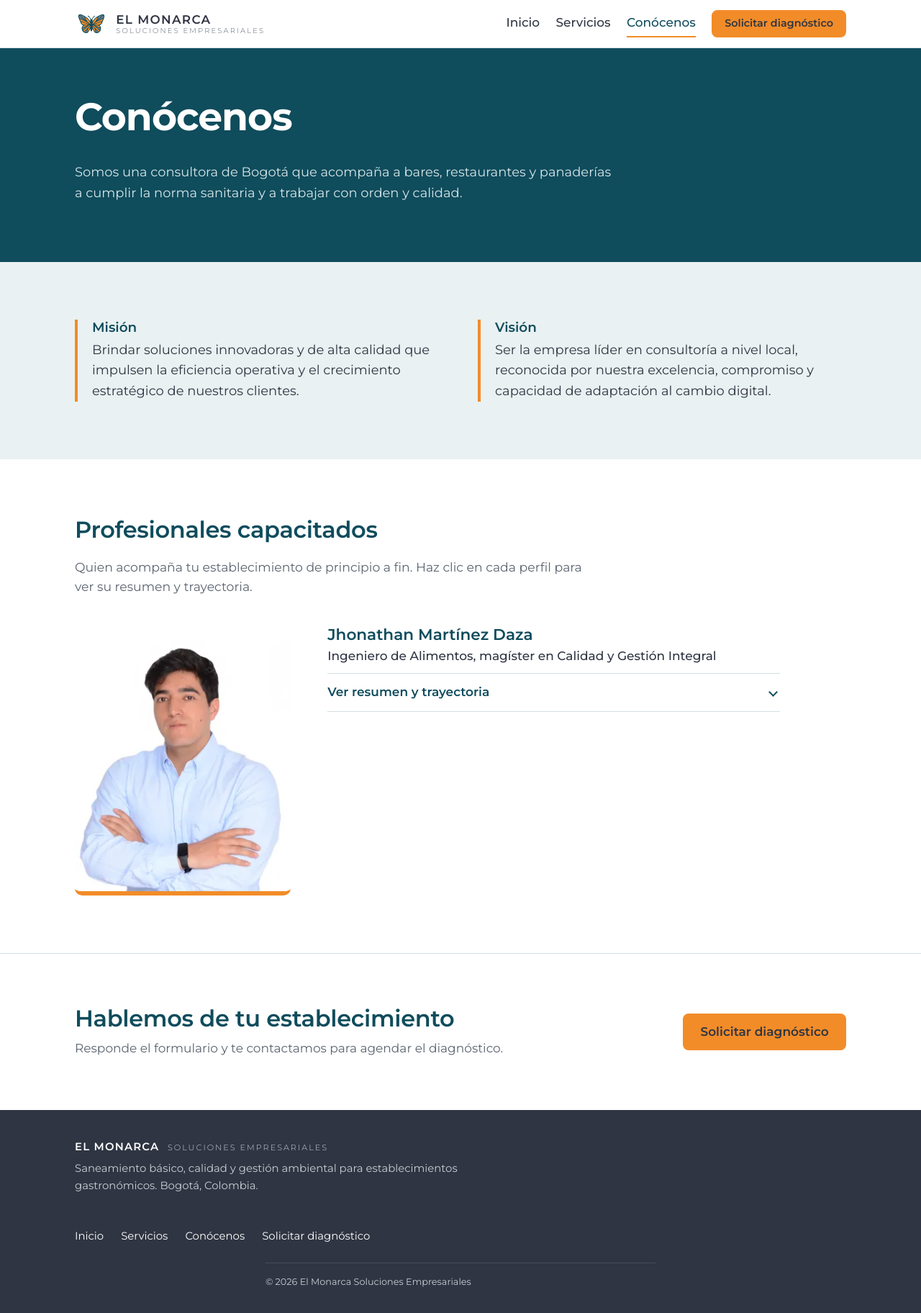
After one commit to solucioneselmonarcasas-pixel/Paginaweb-elmonarca, a Flask app: page /conocenos in a window 1280 px wide. The commit adds this page. Shown: the whole page at 72% size. Run offline with Flask 3, Linux system fonts and the light colour scheme.

Commit message:
Inclusión pestala de conocenos, perfiles profesionales y otros

```diff
--- a/app.py
+++ b/app.py
@@ -5,7 +5,9 @@ En producción se ejecuta con Gunicorn (ver Dockerfile), nunca con el servidor
 de desarrollo de Flask. Para probar en tu equipo:
     python app.py              -> http://127.0.0.1:5000
 """
+import json
 import os
+from pathlib import Path
 
 from flask import Flask, render_template, request
 from werkzeug.middleware.proxy_fix import ProxyFix
@@ -17,7 +19,7 @@ app.wsgi_app = ProxyFix(app.wsgi_app, x_for=1, x_proto=1, x_host=1)
 # Los archivos estáticos (CSS, imágenes) se guardan en caché del navegador 7 días.
 # Si cambias una imagen o el CSS, sube el número de VERSION_ESTATICOS para forzar la recarga.
 app.config["SEND_FILE_MAX_AGE_DEFAULT"] = 60 * 60 * 24 * 7
-VERSION_ESTATICOS = "3"
+VERSION_ESTATICOS = "5"
 
 # ==========================================
 # DATOS DE LA EMPRESA (se repiten en toda la web)
@@ -65,6 +67,27 @@ COMPONENTES = [
     ("Control de consumo de agua y energía", 3),
     ("Buenas prácticas ambientales", 3),
 ]
+
+
+# Profesionales del equipo (página Conócenos). Se editan en datos/profesionales.json:
+# una entrada por profesional; agregar o quitar personas no requiere tocar el código.
+# Fotos: static/img/profesionales/<slug>-320.webp y <slug>-640.webp (scripts/preparar_foto.py).
+# Si un profesional aún no tiene foto se muestran sus iniciales.
+BASE = Path(__file__).resolve().parent
+CARPETA_FOTOS = BASE / "static" / "img" / "profesionales"
+
+
+def cargar_profesionales() -> list[dict]:
+    datos = json.loads((BASE / "datos" / "profesionales.json").read_text(encoding="utf-8"))
+    lista = []
+    for p in datos.get("profesionales", []):
+        if not p.get("nombre") or not p.get("slug"):
+            continue
+        p["hay_foto"] = (CARPETA_FOTOS / f"{p['slug']}-320.webp").exists()
+        partes = p["nombre"].split()
+        p["iniciales"] = (partes[0][0] + (partes[1][0] if len(partes) > 1 else "")).upper()
+        lista.append(p)
+    return lista
 
 
 # ==========================================
@@ -117,6 +140,11 @@ def servicios():
     return render_template("servicios.html", planes=PLANES, componentes=COMPONENTES, pagina="servicios")
 
 
+@app.route("/conocenos")
+def conocenos():
+    return render_template("conocenos.html", profesionales=cargar_profesionales(), pagina="conocenos")
+
+
 @app.errorhandler(404)
 def no_encontrada(_error):
     return render_template("404.html", pagina=""), 404
--- a/static/css/estilos.css
+++ b/static/css/estilos.css
@@ -185,6 +185,52 @@ p { margin: 0 0 1em; max-width: 64ch; }
 .incluido { width: 24px; height: 24px; fill: none; stroke: var(--naranja); stroke-width: 3; stroke-linecap: round; stroke-linejoin: round; vertical-align: middle; }
 .no-incluido { color: #A9B4B8; }
 
+/* ---------- Conócenos ---------- */
+.proposito--claro { color: var(--grafito); }
+.proposito--claro > div { border-left: 4px solid var(--naranja); padding-left: 1.25rem; }
+.proposito--claro h3 { margin-bottom: .4rem; }
+.proposito--claro p { font-size: 1.12rem; margin: 0; }
+
+/* Equipo: una tarjeta por profesional; crece sola cuando se agregan más */
+.equipo { display: grid; grid-template-columns: repeat(auto-fill, minmax(280px, 1fr)); gap: 2.5rem 2rem; align-items: start; }
+.profesional { display: grid; gap: 1.1rem; }
+.profesional__foto img, .profesional__iniciales {
+  width: 100%; aspect-ratio: 4 / 5; object-fit: cover; border-radius: var(--radio); border-bottom: 6px solid var(--naranja);
+}
+.profesional__iniciales { background: var(--petroleo); color: var(--blanco); display: grid; place-items: center;
+                          font-size: 4rem; font-weight: 300; letter-spacing: .08em; }
+.profesional h3 { font-size: 1.35rem; margin-bottom: .25rem; }
+.profesional__cargo { font-weight: 500; color: var(--grafito); margin-bottom: .6rem; }
+.profesional__resumen { color: var(--grafito); font-size: 1rem; font-weight: 500; margin-top: .2rem; }
+.profesional__enlace { display: inline-block; font-size: .92rem; font-weight: 500; margin: .6rem 0 .4rem; }
+
+/* Con un solo profesional la tarjeta se muestra horizontal y aprovecha el ancho */
+.profesional:only-child { grid-column: 1 / -1; grid-template-columns: 300px minmax(0, 1fr); gap: clamp(1.5rem, 4vw, 3.5rem); max-width: 980px; }
+
+.profesional__detalle { border-top: 1px solid var(--linea); border-bottom: 1px solid var(--linea); margin-top: .4rem; }
+.profesional__detalle summary {
+  cursor: pointer; list-style: none; padding: .8rem 0; font-weight: 600; color: var(--petroleo);
+  display: flex; justify-content: space-between; align-items: center;
+}
+.profesional__detalle summary::-webkit-details-marker { display: none; }
+.profesional__detalle summary::after {
+  content: ""; width: 9px; height: 9px; border-right: 2px solid currentColor; border-bottom: 2px solid currentColor;
+  transform: rotate(45deg); margin-right: .3rem; transition: transform .2s ease;
+}
+.profesional__detalle[open] summary::after { transform: rotate(-135deg); }
+.profesional__detalle[open] summary { color: var(--grafito); }
+@media (prefers-reduced-motion: reduce) { .profesional__detalle summary::after { transition: none; } }
+.profesional__cuerpo { padding-bottom: .5rem; font-size: .96rem; }
+.profesional__cuerpo h4 { font-size: 1rem; color: var(--petroleo); margin: 1.4rem 0 .7rem; }
+
+.trayectoria { list-style: none; margin: 0 0 .5rem; padding: 0; border-left: 2px solid var(--linea); }
+.trayectoria li { padding: 0 0 1rem 1.25rem; position: relative; display: flex; flex-direction: column; }
+.trayectoria li::before { content: ""; position: absolute; left: -7px; top: .45rem; width: 12px; height: 12px;
+                          border-radius: 50%; background: var(--blanco); border: 2px solid var(--petroleo); }
+.trayectoria strong { color: var(--grafito); }
+.trayectoria span { color: var(--gris); font-size: .93rem; }
+.trayectoria__periodo { font-size: .84rem !important; }
+
 /* ---------- Pie ---------- */
 .pie { background: var(--grafito); color: #C9CED5; font-size: .93rem; }
 .pie__interior { max-width: var(--ancho); margin: 0 auto; padding: 2.5rem 1.5rem 1.5rem;
@@ -203,6 +249,8 @@ p { margin: 0 0 1em; max-width: 64ch; }
   .pasos { grid-template-columns: repeat(2, minmax(0, 1fr)); }
   .pasos::before { display: none; }
   .planes { grid-template-columns: 1fr; max-width: 480px; }
+  .profesional:only-child { grid-template-columns: 1fr; }
+  .profesional__foto { max-width: 320px; }
   .plan--1, .plan--2 { margin-top: 0; }
 }
 @media (max-width: 600px) {
--- a/templates/base.html
+++ b/templates/base.html
@@ -29,6 +29,7 @@
       <nav class="menu" aria-label="Principal">
         <a href="{{ url_for('inicio') }}" {% if pagina == 'inicio' %}aria-current="page"{% endif %}>Inicio</a>
         <a href="{{ url_for('servicios') }}" {% if pagina == 'servicios' %}aria-current="page"{% endif %}>Servicios</a>
+        <a href="{{ url_for('conocenos') }}" {% if pagina == 'conocenos' %}aria-current="page"{% endif %}>Conócenos</a>
         {% if empresa.herramienta_url %}<a href="{{ empresa.herramienta_url }}">Ingresar a la herramienta</a>{% endif %}
         <a class="boton boton--pequeno" href="{{ empresa.formulario }}" target="_blank" rel="noopener noreferrer">Solicitar diagnóstico</a>
       </nav>
@@ -48,6 +49,7 @@
       <nav aria-label="Pie de página" class="pie__enlaces">
         <a href="{{ url_for('inicio') }}">Inicio</a>
         <a href="{{ url_for('servicios') }}">Servicios</a>
+        <a href="{{ url_for('conocenos') }}">Conócenos</a>
         <a href="{{ empresa.formulario }}" target="_blank" rel="noopener noreferrer">Solicitar diagnóstico</a>
       </nav>
     </div>
--- /dev/null
+++ b/templates/conocenos.html
@@ -0,0 +1,95 @@
+{% extends "base.html" %}
+{% block titulo %}Conócenos · {{ empresa.nombre }}{% endblock %}
+{% block descripcion %}Misión, visión y equipo de profesionales de {{ empresa.nombre }}.{% endblock %}
+{% block content %}
+
+<section class="encabezado">
+  <div class="encabezado__interior">
+    <h1>Conócenos</h1>
+    <p>Somos una consultora de {{ empresa.ciudad.split(',')[0] }} que acompaña a bares, restaurantes y panaderías a cumplir la norma sanitaria y a trabajar con orden y calidad.</p>
+  </div>
+</section>
+
+<section class="bloque bloque--tenue" aria-labelledby="proposito-titulo">
+  <div class="bloque__interior">
+    <h2 id="proposito-titulo" class="oculto">Misión y visión</h2>
+    <div class="proposito proposito--claro">
+      <div>
+        <h3>Misión</h3>
+        <p>Brindar soluciones innovadoras y de alta calidad que impulsen la eficiencia operativa y el crecimiento estratégico de nuestros clientes.</p>
+      </div>
+      <div>
+        <h3>Visión</h3>
+        <p>Ser la empresa líder en consultoría a nivel local, reconocida por nuestra excelencia, compromiso y capacidad de adaptación al cambio digital.</p>
+      </div>
+    </div>
+  </div>
+</section>
+
+{% if profesionales %}
+<section class="bloque" aria-labelledby="equipo-titulo">
+  <div class="bloque__interior">
+    <h2 id="equipo-titulo">Profesionales capacitados</h2>
+    <p class="bloque__entrada">{{ 'Quien' if profesionales|length == 1 else 'Quienes' }} acompaña{{ '' if profesionales|length == 1 else 'n' }} tu establecimiento de principio a fin. Haz clic en cada perfil para ver su resumen y trayectoria.</p>
+
+    <div class="equipo">
+      {% for p in profesionales %}
+      <article class="profesional" aria-labelledby="prof-{{ p.slug }}">
+        <div class="profesional__foto">
+          {% if p.hay_foto %}
+          <img src="{{ url_for('static', filename='img/profesionales/' ~ p.slug ~ '-320.webp') }}"
+               srcset="{{ url_for('static', filename='img/profesionales/' ~ p.slug ~ '-320.webp') }} 320w, {{ url_for('static', filename='img/profesionales/' ~ p.slug ~ '-640.webp') }} 640w"
+               sizes="(max-width: 600px) 80vw, 300px" width="320" height="400"
+               {% if not loop.first %}loading="lazy"{% endif %} alt="Fotografía de {{ p.nombre }}">
+          {% else %}
+          <div class="profesional__iniciales" aria-hidden="true">{{ p.iniciales }}</div>
+          {% endif %}
+        </div>
+        <div class="profesional__texto">
+          <h3 id="prof-{{ p.slug }}">{{ p.nombre }}</h3>
+          {% if p.cargo %}<p class="profesional__cargo">{{ p.cargo }}</p>{% endif %}
+          {% if p.resumen_corto or p.resumen or p.experiencia or p.formacion %}
+          {# Pestaña desplegable: el resumen y la trayectoria aparecen al hacer clic #}
+          <details class="profesional__detalle">
+            <summary>Ver resumen y trayectoria</summary>
+            <div class="profesional__cuerpo">
+              {% if p.resumen_corto and not p.resumen %}<p class="profesional__resumen">{{ p.resumen_corto }}</p>{% endif %}
+              {% for parrafo in p.resumen %}<p>{{ parrafo }}</p>{% endfor %}
+              {% if p.experiencia %}
+              <h4>Experiencia</h4>
+              <ul class="trayectoria">
+                {% for e in p.experiencia %}
+                <li><strong>{{ e.cargo }}</strong><span>{{ e.empresa }}</span>{% if e.periodo %}<span class="trayectoria__periodo">{{ e.periodo }}</span>{% endif %}</li>
+                {% endfor %}
+              </ul>
+              {% endif %}
+              {% if p.formacion %}
+              <h4>Formación</h4>
+              <ul class="trayectoria">
+                {% for f in p.formacion %}
+                <li><strong>{{ f.titulo }}</strong><span>{{ f.institucion }}</span>{% if f.periodo %}<span class="trayectoria__periodo">{{ f.periodo }}</span>{% endif %}</li>
+                {% endfor %}
+              </ul>
+              {% endif %}
+              {% if p.linkedin %}<a class="profesional__enlace" href="{{ p.linkedin }}" target="_blank" rel="noopener noreferrer">Perfil de LinkedIn de {{ p.nombre.split()[0] }}</a>{% endif %}
+            </div>
+          </details>
+          {% elif p.linkedin %}
+          <a class="profesional__enlace" href="{{ p.linkedin }}" target="_blank" rel="noopener noreferrer">Perfil de LinkedIn de {{ p.nombre.split()[0] }}</a>
+          {% endif %}
+        </div>
+      </article>
+      {% endfor %}
+    </div>
+  </div>
+</section>
+{% endif %}
+
+<section class="cierre">
+  <div class="cierre__interior">
+    <h2>Hablemos de tu establecimiento</h2>
+    <p>Responde el formulario y te contactamos para agendar el diagnóstico.</p>
+    <a class="boton" href="{{ empresa.formulario }}" target="_blank" rel="noopener noreferrer">Solicitar diagnóstico</a>
+  </div>
+</section>
+{% endblock %}
```
Also changed, not shown: datos/profesionales.json (added, +75 -0 lines), originales/perfil_anterior.json (added, +65 -0 lines), scripts/preparar_foto.py (added, +35 -0 lines), templates/inicio.html (+0 -14 lines), README.md, originales/perfil-320.webp (added), originales/perfil-640.webp (added), static/img/profesionales/jhonathan-martinez-daza-320.webp (added), static/img/profesionales/jhonathan-martinez-daza-640.webp (added), 1 other file.
